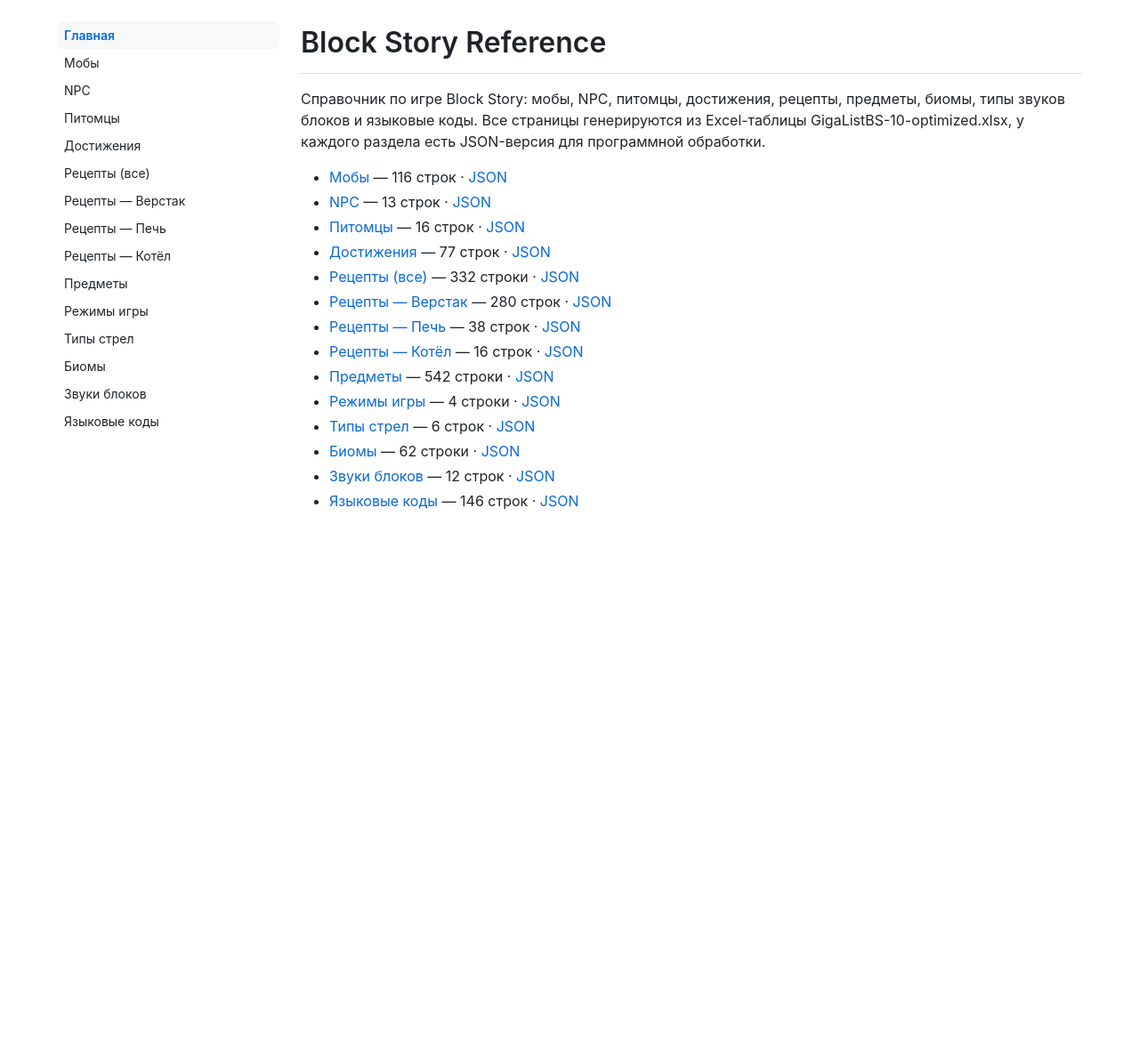
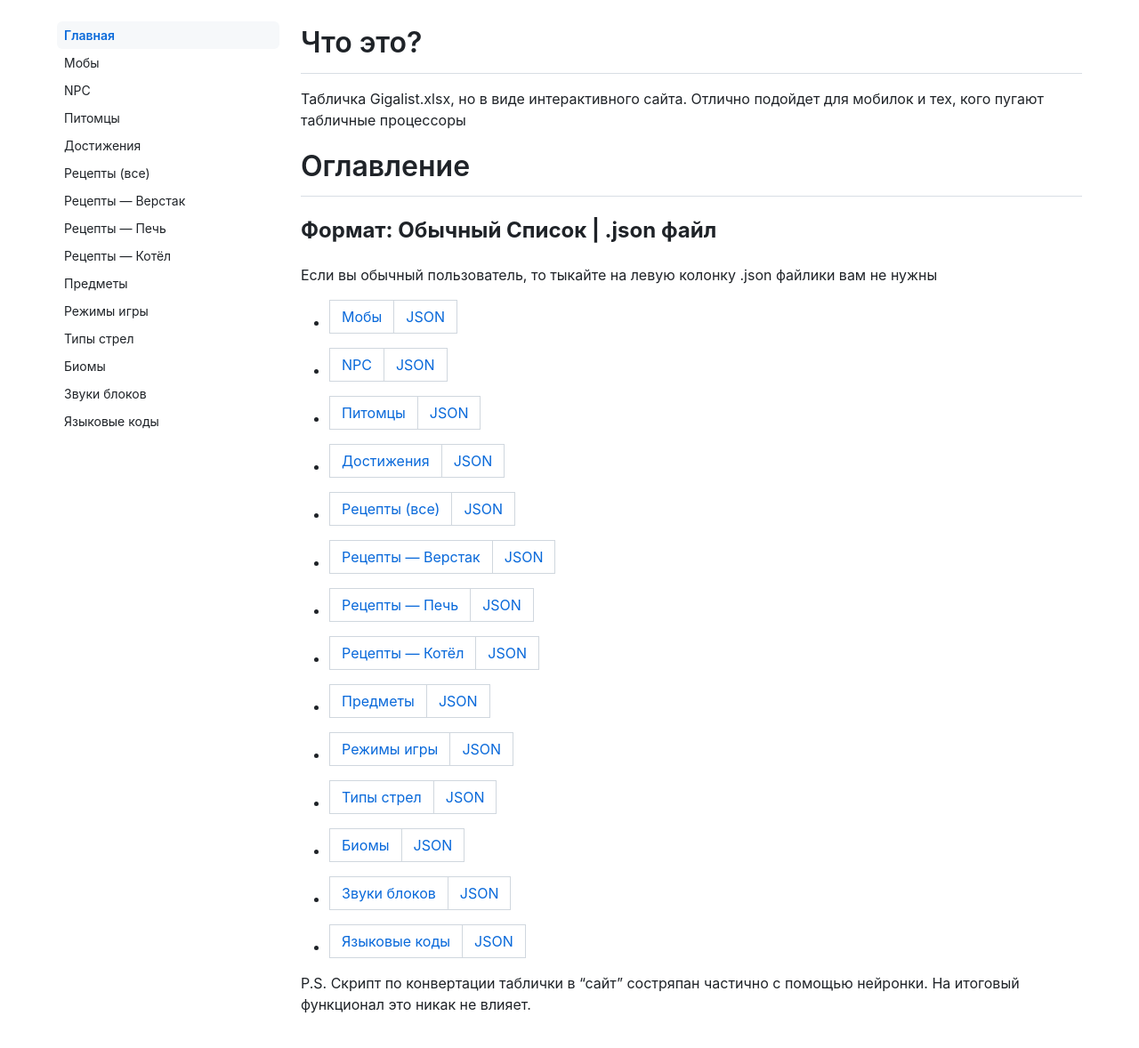
Before and after one commit to Da-Damov/block-story-quests-guides-list, a Jekyll site: the page built from docs/index.md, in a window 1280 px wide and 1181 px high. Shown: the top 1178 px of the window at 89% size. Built offline with Jekyll 4.4.1, drawn with Linux system fonts in a browser that asks for light colours.

Commit message:
redacted many .md files

```diff
--- a/docs/_config.yml
+++ b/docs/_config.yml
@@ -1,5 +1,6 @@
-title: Block Story Reference
-description: Справочник по игре Block Story
+
+title: Block Story Списки
+description: Разнообразные списки для игры. Пока что можно использовать только в кастомных квестах
 lang: ru
 exclude:
   - README.md
--- a/docs/index.md
+++ b/docs/index.md
@@ -1,24 +1,29 @@
 ---
 layout: default
-title: Block Story Reference
+title: Списки Block Story
 nav_order: 0
 ---
 
-# Block Story Reference
+# Что это?
+Табличка Gigalist.xlsx, но в виде интерактивного сайта.
+Отлично подойдет для мобилок и тех, кого пугают табличные процессоры
 
-Справочник по игре Block Story: мобы, NPC, питомцы, достижения, рецепты, предметы, биомы, типы звуков блоков и языковые коды. Все страницы генерируются из Excel-таблицы GigaListBS-10-optimized.xlsx, у каждого раздела есть JSON-версия для программной обработки.
+# Оглавление
+## Формат: Обычный Список | .json файл
+Если вы обычный пользователь, то тыкайте на левую колонку .json файлики вам не нужны
+- [Мобы](./mobs.md) | [JSON](./api/mobs.json)
+- [NPC](./npc.md) | [JSON](./api/npc.json)
+- [Питомцы](./pets.md) | [JSON](./api/pets.json)
+- [Достижения](./achievements.md) | [JSON](./api/achievements.json)
+- [Рецепты (все)](./recipes.md) | [JSON](./api/recipes.json)
+- [Рецепты — Верстак](./recipes-workbench.md) | [JSON](./api/recipes-workbench.json)
+- [Рецепты — Печь](./recipes-furnace.md) | [JSON](./api/recipes-furnace.json)
+- [Рецепты — Котёл](./recipes-cauldron.md) | [JSON](./api/recipes-cauldron.json)
+- [Предметы](./items.md) | [JSON](./api/items.json)
+- [Режимы игры](./gamemods.md) | [JSON](./api/gamemods.json)
+- [Типы стрел](./arrow-types.md) | [JSON](./api/arrow-types.json)
+- [Биомы](./biomes.md) | [JSON](./api/biomes.json)
+- [Звуки блоков](./block-sounds.md) | [JSON](./api/block-sounds.json)
+- [Языковые коды](./language-codes.md) | [JSON](./api/language-codes.json)
 
-- [Мобы](./mobs.md) — 116 строк · [JSON](./api/mobs.json)
-- [NPC](./npc.md) — 13 строк · [JSON](./api/npc.json)
-- [Питомцы](./pets.md) — 16 строк · [JSON](./api/pets.json)
-- [Достижения](./achievements.md) — 77 строк · [JSON](./api/achievements.json)
-- [Рецепты (все)](./recipes.md) — 332 строки · [JSON](./api/recipes.json)
-- [Рецепты — Верстак](./recipes-workbench.md) — 280 строк · [JSON](./api/recipes-workbench.json)
-- [Рецепты — Печь](./recipes-furnace.md) — 38 строк · [JSON](./api/recipes-furnace.json)
-- [Рецепты — Котёл](./recipes-cauldron.md) — 16 строк · [JSON](./api/recipes-cauldron.json)
-- [Предметы](./items.md) — 542 строки · [JSON](./api/items.json)
-- [Режимы игры](./gamemods.md) — 4 строки · [JSON](./api/gamemods.json)
-- [Типы стрел](./arrow-types.md) — 6 строк · [JSON](./api/arrow-types.json)
-- [Биомы](./biomes.md) — 62 строки · [JSON](./api/biomes.json)
-- [Звуки блоков](./block-sounds.md) — 12 строк · [JSON](./api/block-sounds.json)
-- [Языковые коды](./language-codes.md) — 146 строк · [JSON](./api/language-codes.json)
+P.S. Скрипт по конвертации таблички в "сайт" состряпан частично с помощью нейронки. На итоговый функционал это никак не влияет.
```
